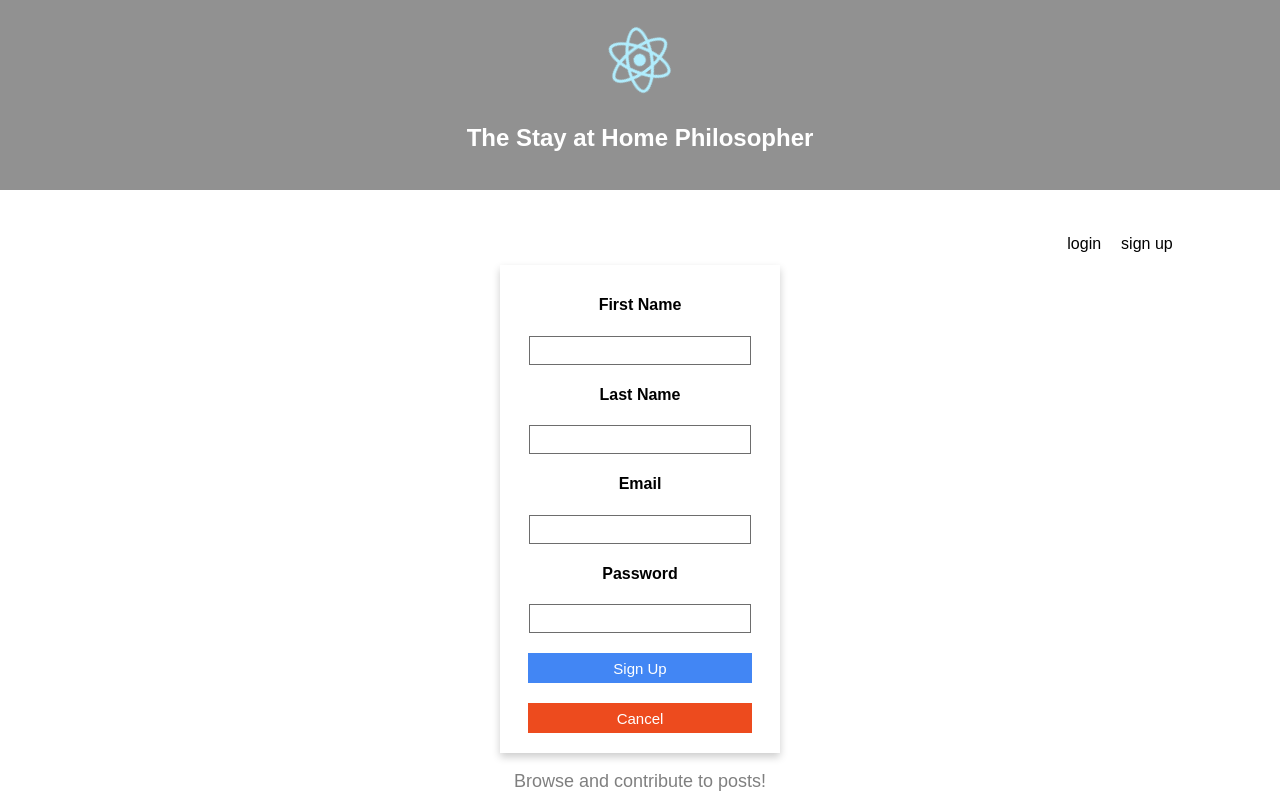
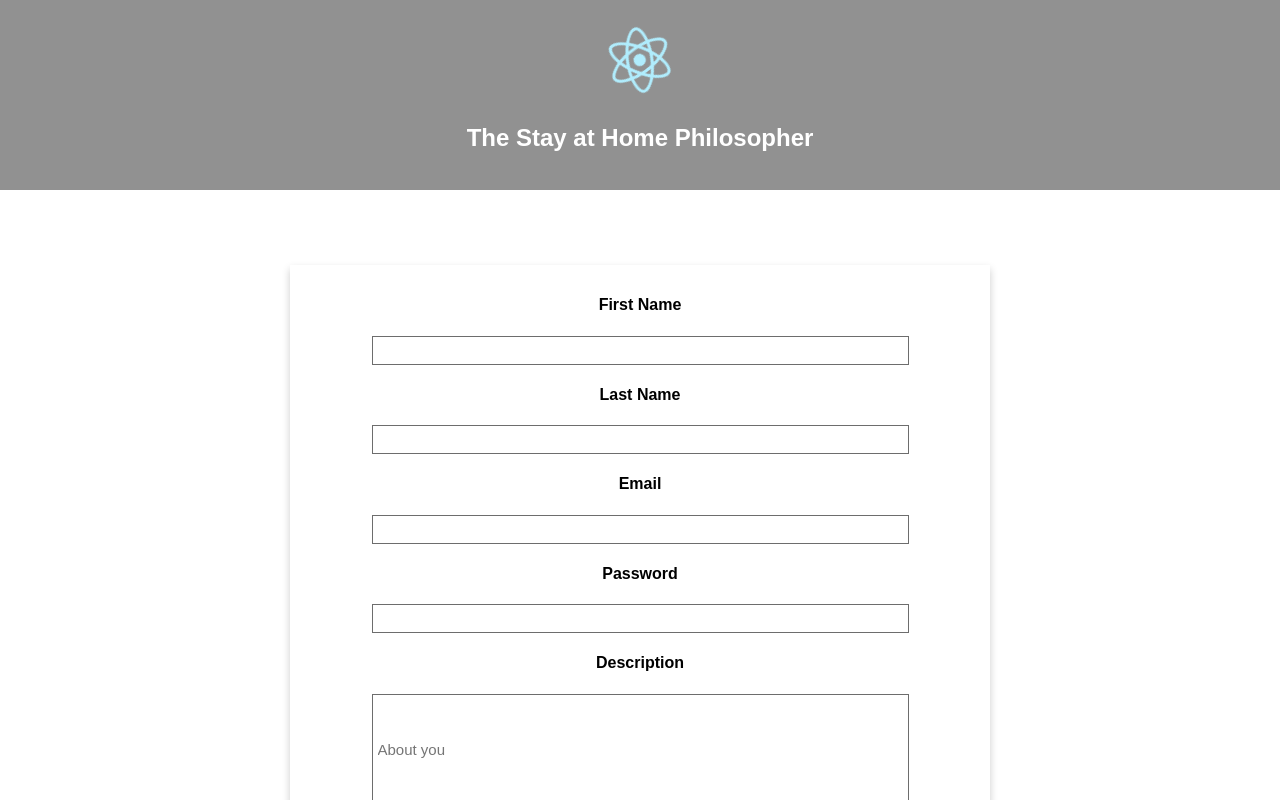
Before and after one commit to chadellison/the-stay-at-home-philosopher-client, a React (Create React App) app: page / in a window 1280 px wide. Both pictures are taken after a click on the element "sign up". Shown: the top 800 px of the page. Built offline with nearby package versions, Linux system fonts and the light colour scheme.

Commit message:
add about form

```diff
--- a/src/App.js
+++ b/src/App.js
@@ -194,6 +194,8 @@ class App extends Component {
         </div>
         <Nav handleLoginForm={this.handleLoginForm}
           handleSignUpForm={this.handleSignUpForm}
+          signUpFormActive={this.state.signUpFormActive}
+          loginFormActive={this.state.loginFormActive}
           className={opacity}
         />
         {loginForm}
--- a/src/components/Nav.js
+++ b/src/components/Nav.js
@@ -5,11 +5,19 @@ import SignUpStatus from './SignUpStatus.js'
 
 export default class Nav extends Component {
   render() {
+    let signUpStatus = <LoginStatus handleLoginForm={this.props.handleLoginForm} />
+    let loginStatus = <SignUpStatus handleSignUpForm={this.props.handleSignUpForm} />
+
+    if(this.props.loginFormActive || this.props.signUpFormActive) {
+      signUpStatus = ''
+      loginStatus = ''
+    }
+
     return(
       <div className="nav">
         <div className="login-signup-signout">
-          <LoginStatus handleLoginForm={this.props.handleLoginForm} />
-          <SignUpStatus handleSignUpForm={this.props.handleSignUpForm} />
+          {loginStatus}
+          {signUpStatus}
         </div>
       </div>
     )
--- a/src/components/SignUpForm.js
+++ b/src/components/SignUpForm.js
@@ -8,7 +8,7 @@ export default class SignUpForm extends Component {
 
   render() {
     return (
-      <div className="credentialForm">
+      <div className="signUpForm">
         <h4 className="label">First Name</h4>
         <input className="credentialFirstName" onChange={this.props.handleFirstName}></input>
         <h4 className="label">Last Name</h4>
@@ -17,6 +17,8 @@ export default class SignUpForm extends Component {
         <input className="credentialEmail" onChange={this.props.handleEmail}></input>
         <h4 className="label">Password</h4>
         <input className="credentialPassword" type="password" onChange={this.props.handlePassword}></input>
+        <h4 className="label">Description</h4>
+        <input className="credentialDescription" placeholder="About you"></input>
         <button className="signUpSubmit" onClick={this.props.handleSignUp}>Sign Up</button>
         <button className="cancelSignUpMenu" onClick={this.props.handleCancel}>Cancel</button>
       </div>
--- a/src/signUpForm.css
+++ b/src/signUpForm.css
@@ -1,10 +1,39 @@
+.signUpForm {
+  padding-top: 10px;
+  width: 700px;
+  text-align: center;
+  background-color: white;
+  margin: auto;
+  box-shadow: 0 4px 8px 0 rgba(0,0,0,0.2);
+  transition: 0.3s;
+}
+
+.signUpForm:hover {
+  box-shadow: 0 8px 16px 0 rgba(0,0,0,0.2);
+}
+
+.signUpForm input {
+  width: 75%;
+  padding: 5px;
+  font-size: 15px;
+  border: 1px solid #6d6d6d;
+  outline: none;
+}
+
+.credentialDescription {
+  height: 100px;
+  font-size: 15px;
+  border: 1px solid #6d6d6d;
+  outline: none;
+}
+
 .signUpSubmit {
-  margin-bottom: 20px;
-  margin-top: 20px;
+  margin-bottom: 40px;
+  margin-top: 40px;
   height: 30px;
   border-radius: 0px;
   border: none;
-  width: 80%;
+  width: 77%;
   background-color: #4286f4;
   color: white;
   font-size: 15px;
@@ -15,19 +44,20 @@
 .signUpSubmit:hover {
   background-color: #1155c1;
   transition: background-color 0.3s;
+  box-shadow: 0 8px 16px 0 rgba(0,0,0,0.2);
 }
 
 .signUpSubmit:active {
-  margin-top: 22px;
-  margin-bottom: 18px;
+  margin-top: 42px;
+  margin-bottom: 38px;
 }
 
 .cancelSignUpMenu {
-  margin-bottom: 20px;
+  margin-bottom: 40px;
   height: 30px;
   border-radius: 0px;
   border: none;
-  width: 80%;
+  width: 77%;
   background-color: #ed4b1e;
   color: white;
   font-size: 15px;
@@ -38,10 +68,11 @@
 .cancelSignUpMenu:hover {
   background-color: #ff6e26;
   transition: background-color 0.3s;
+  box-shadow: 0 8px 16px 0 rgba(0,0,0,0.2);
 }
 
 .cancelSignUpMenu:active {
   outline: none;
   margin-top: 2px;
-  margin-bottom: 18px;
+  margin-bottom: 38px;
 }
```
